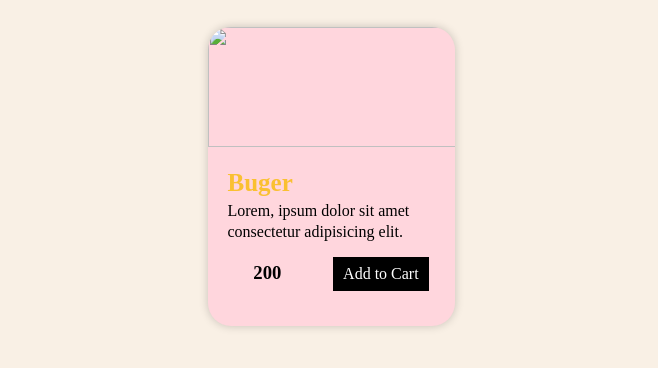
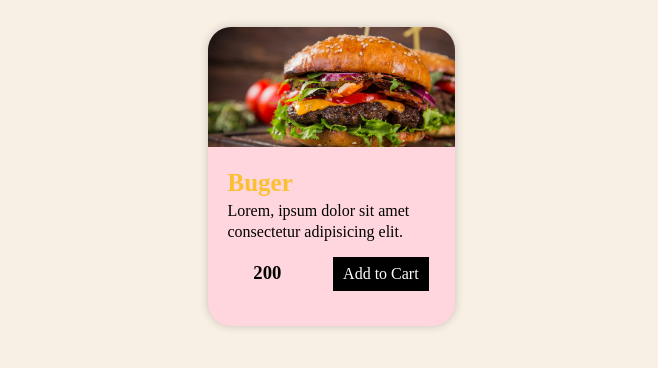
Before and after one commit to 2232def/food-menu, a plain HTML site: page index.html in a window 1280 px wide. Shown: the part 136-504 px from the top of the page, without its empty margins (309-967 px from the left). Drawn offline with Linux system fonts and the light colour scheme.

Commit message:
Update index.html

```diff
--- a/index.html
+++ b/index.html
@@ -20,7 +20,7 @@
                 <div class="menu_card">
 
                     <div class="menu_image">
-                        <img src="images/buger.jpg">
+                        <img src="buger.jpg">
                     </div>
 
                     <div class="small_card">
```
